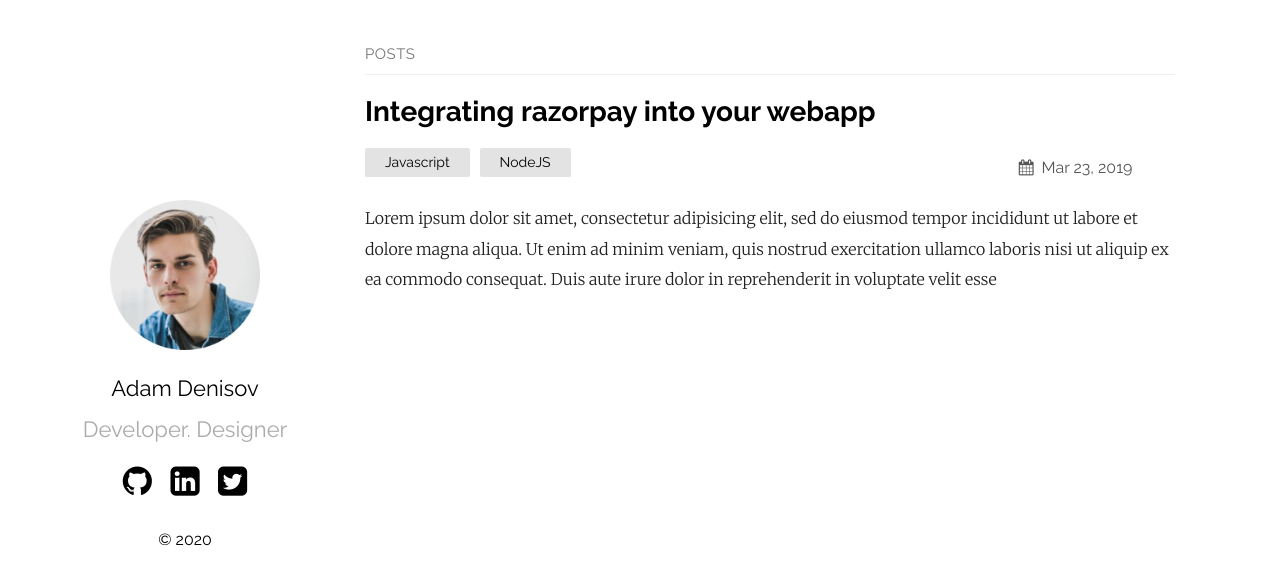
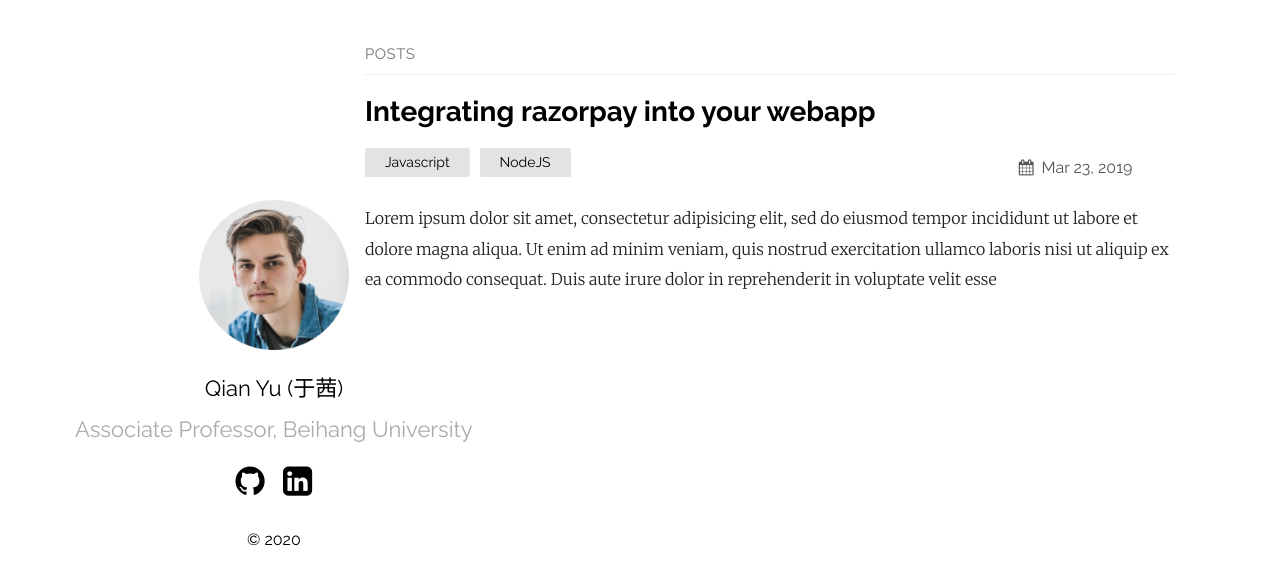
Before and after one commit to yuqian1023/yuqian1023.github.io, a Jekyll site: the page built from index.md, in a window 1280 px wide. Shown: the top 585 px of the page. Built offline with Jekyll 4.4.1, drawn with Linux system fonts in a browser that asks for light colours.

Commit message:
Update _config.yml
change name and social links

```diff
--- a/_config.yml
+++ b/_config.yml
@@ -1,10 +1,8 @@
-title: Your awesome title
+title: Qian's website
 author: GitHub User
-email: your-email@domain.com
+email: qianyu@buaa.edu.cn
 description: > # this means to ignore newlines until "show_exerpts:"
-  Write an awesome description for your new site here. You can edit this
-  line in _config.yml. It will appear in your document head meta (for
-  Google search results) and in your feed.xml site description.
+  This is my new webpage.
 show_excerpts: true # set to true to show excerpts on the homepage
 
 # Minima date format
@@ -12,17 +10,18 @@
 sass:
   sass_dir: _sass
 plainwhite:
-  name: Adam Denisov
-  tagline: Developer. Designer
+  name: Qian Yu (于茜)
+  tagline: Associate Professor, Beihang University
   date_format: "%b %-d, %Y"
   sitemap: true # set to true to generate sitemap.xml content
 
   # generate social links in footer
   social_links:
-    twitter: thelehhman
+    googlescholar: qianyu
     github:  thelehhman
     linkedIn: in/thelehhman
     rss: rss
+    # twitter: thelehhman
     # dribbble: jekyll
     # facebook: jekyll
     # flickr:   jekyll
```
